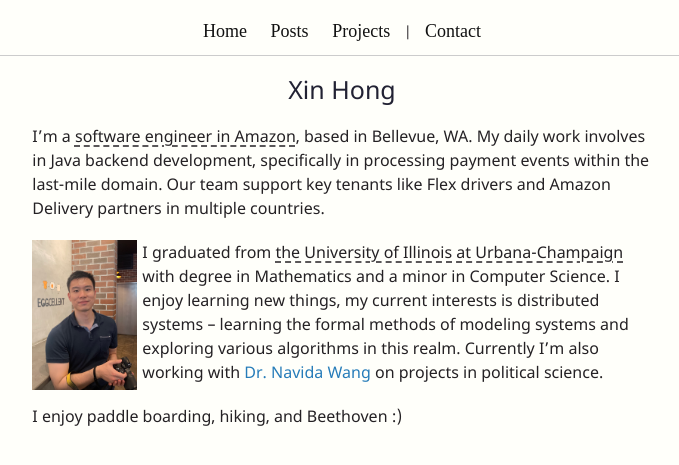
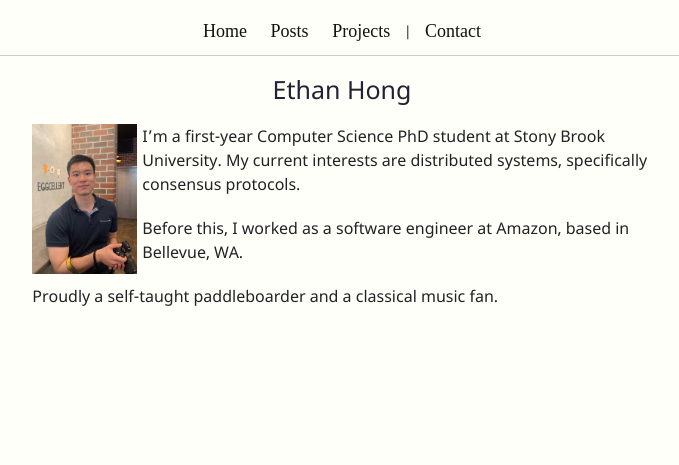
Before and after one commit to xinhong3/xinhong3.github.io, a Jekyll site: the page built from index.md, in a window 1280 px wide. Shown: the top 465 px of the page, without its empty margins (298-977 px from the left). Built offline with Jekyll 4.4.1, drawn with Linux system fonts in a browser that asks for light colours.

Commit message:
update index.md

```diff
--- a/index.md
+++ b/index.md
@@ -4,12 +4,19 @@ title: home
 author: 'Xin Hong'
 ---
 
-<h1 style="text-align: center; font-weight: lighter; font-size: 25px"> Xin Hong </h1>
-
-I'm a <u>software engineer in Amazon</u>, based in Bellevue, WA. My daily work involves in Java backend development, specifically in processing payment events within the last-mile domain. Our team support key tenants like Flex drivers and Amazon Delivery partners in multiple countries.
+<h1 style="text-align: center; font-weight: lighter; font-size: 25px"> Ethan Hong </h1>
 
 <img align="left" width="105" height="150" style="margin-right: 5px;" src="/assets/img/me.jpg">
 
-I graduated from <u> the University of Illinois at Urbana-Champaign</u> with degree in Mathematics and a minor in Computer Science. I enjoy learning new things, my current interests is distributed systems -- learning the formal methods of modeling systems and exploring various algorithms in this realm. Currently I'm also working with [Dr. Navida Wang](https://www.navidawang.com/) on projects in political science.
+I'm a first-year Computer Science PhD student at Stony Brook University. My current interests are distributed systems, specifically consensus protocols.
 
-I enjoy paddle boarding, hiking, and Beethoven :)
+Before this, I worked as a software engineer at Amazon, based in Bellevue, WA.
+
+Proudly a self-taught paddleboarder and a classical music fan.
+
+<!-- I'm a <u>software engineer in Amazon</u>, based in Bellevue, WA. My daily work involves in Java backend development, specifically in processing payment events within the last-mile domain. Our team support key tenants like Flex drivers and Amazon Delivery partners in multiple countries. -->
+
+
+<!-- I graduated from <u> the University of Illinois at Urbana-Champaign</u> with degree in Mathematics and a minor in Computer Science. I enjoy learning new things, my current interests is distributed systems -- learning the formal methods of modeling systems and exploring various algorithms in this realm. Currently I'm also working with [Dr. Navida Wang](https://www.navidawang.com/) on projects in political science. -->
+
+<!-- I enjoy paddle boarding, hiking, and Beethoven :) -->
```
